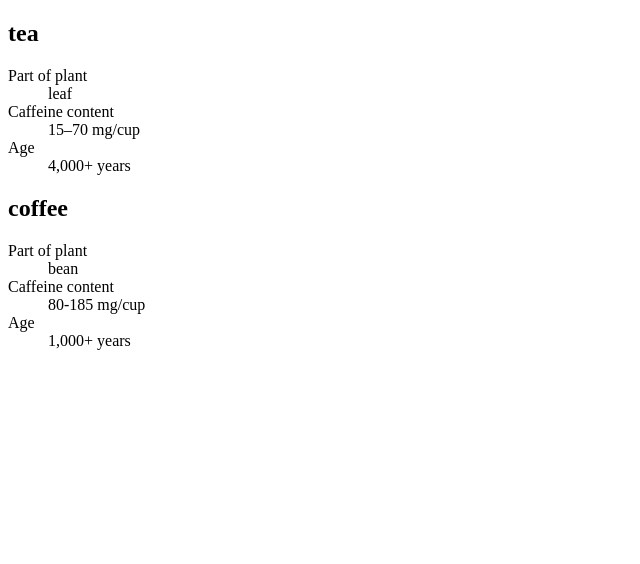
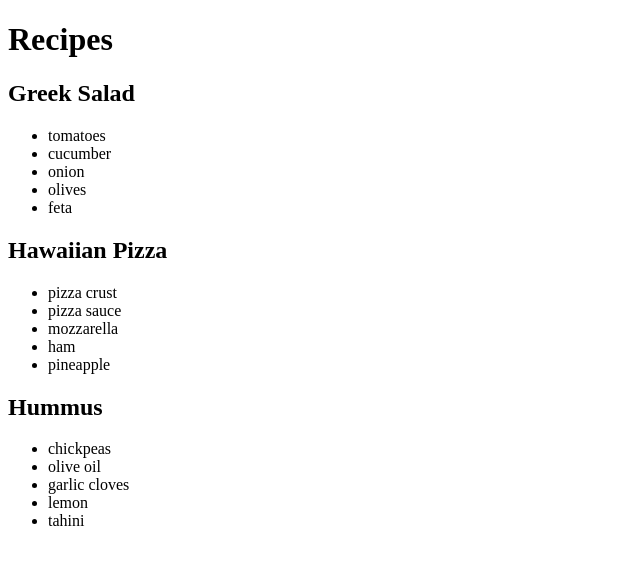
Before and after one commit to jadiel-bett/react, a React (Create React App) app: page / in a window 1280 px wide. Shown: the top 564 px of the page, without its empty margins (0-640 px from the left). Built offline with nearby package versions, Linux system fonts and the light colour scheme.

Commit message:
Lesson: Rendering Lists

```diff
--- a/src/App.js
+++ b/src/App.js
@@ -1,175 +1,207 @@
-/// 7th March 2024
+// 8th March 2024
+import { people } from './data.js';
+import { getImageUrl } from './utils.js';
+import { recipes } from './data.js';
 
-// Challenge: Passing JSX using 'children' prop
-function Card({children}) {
-  return(
-  <div className="card">
-    {children}
-  </div>
+// Challenge 1: Splitting a list into two
+
+export default function List() {
+  const chemists = people.filter((person)=> person.profession ==='chemist'?person:null);
+  const others = people.filter((person)=> person.profession ==='chemist'?null:person);
+  const chemistItems = chemists.map((person)=>{
+      return (
+      <li key={person.id}>
+        <img
+          src={getImageUrl(person)}
+          alt={person.name}
+        />
+        <p>
+          <b>{person.name}:</b>
+          {' ' + person.profession + ' '}
+          known for {person.accomplishment}
+        </p>
+      </li>
+      )
+    }
+  )
+  const otherItems = others.map((person)=>{
+    return (
+    <li key={person.id}>
+      <img
+        src={getImageUrl(person)}
+        alt={person.name}
+      />
+      <p>
+        <b>{person.name}:</b>
+        {' ' + person.profession + ' '}
+        known for {person.accomplishment}
+      </p>
+    </li>
+    )
+  }
+)
+  return (
+    <article>
+      <h1>Chemists</h1>
+      <ul>{chemistItems}</ul>
+      <h1>Everyone Else</h1>
+      <ul>{otherItems}</ul>
+    </article>
   );
-
 }
 
-export function Profile() {
-    return (
-      <div>
-        <Card>
-          <div className="card-content">
-            <h1>Photo</h1>
+// [ALTERNATIVE SOLUTION 1]
+
+let chemists = [];
+let everyoneElse = [];
+people.forEach(person => {
+  if (person.profession === 'chemist') {
+    chemists.push(person);
+  } else {
+    everyoneElse.push(person);
+  }
+});
+
+function ListSection({ title, people }) {
+  return (
+    <>
+      <h2>{title}</h2>
+      <ul>
+        {people.map(person =>
+          <li key={person.id}>
             <img
-              className="avatar"
-              src="https://i.imgur.com/OKS67lhm.jpg"
-              alt="Aklilu Lemma"
-              width={70}
-              height={70}
+              src={getImageUrl(person)}
+              alt={person.name}
             />
-          </div>
-        </Card>
-        <Card>
-        <div className="card-content">
-            <h1>About</h1>
-            <p>Aklilu Lemma was a distinguished Ethiopian scientist who discovered a natural treatment to schistosomiasis.</p>
-          </div>
-        </Card>
-      </div>
-    );
-  }
+            <p>
+              <b>{person.name}:</b>
+              {' ' + person.profession + ' '}
+              known for {person.accomplishment}
+            </p>
+          </li>
+        )}
+      </ul>
+    </>
+  );
+}
 
-
-// // Challenge 1: Show an icon for incomplete items with ? :
-// function Item({ name, isPacked }) {
+// export default function List() {
 //   return (
-//     <li className="item">
-//       {name} {isPacked ? '✅': '❌'}
-//     </li>
+//     <article>
+//       <h1>Scientists</h1>
+//       <ListSection
+//         title="Chemists"
+//         people={chemists}
+//       />
+//       <ListSection
+//         title="Everyone Else"
+//         people={everyoneElse}
+//       />
+//     </article>
 //   );
 // }
 
-// export default function PackingList() {
+
+/// [ALTERNATIVE SOLUTION 2]
+
+// function ListSection({ title, people }) {
 //   return (
-//     <section>
-//       <h1>Sally Ride's Packing List</h1>
+//     <>
+//       <h2>{title}</h2>
 //       <ul>
-//         <Item
-//           isPacked={true}
-//           name="Space suit"
-//         />
-//         <Item
-//           isPacked={true}
-//           name="Helmet with a golden leaf"
-//         />
-//         <Item
-//           isPacked={false}
-//           name="Photo of Tam"
-//         />
+//         {people.map(person =>
+//           <li key={person.id}>
+//             <img
+//               src={getImageUrl(person)}
+//               alt={person.name}
+//             />
+//             <p>
+//               <b>{person.name}:</b>
+//               {' ' + person.profession + ' '}
+//               known for {person.accomplishment}
+//             </p>
+//           </li>
+//         )}
 //       </ul>
-//     </section>
+//     </>
 //   );
 // }
 
-// Challenge 2 : Show the item importance with &&
-function Item({ name, importance }) {
+export function List2() {
+  const chemists = people.filter(person =>
+    person.profession === 'chemist'
+  );
+  const everyoneElse = people.filter(person =>
+    person.profession !== 'chemist'
+  );
   return (
-    <li className="item">
-      {name} {importance>0 && (<i>(Importance: {importance})</i>)}
-    </li>
-  );
-}
-
-export function PackingList() {
-  return (
-    <section>
-      <h1>Sally Ride's Packing List</h1>
-      <ul>
-        <Item
-          importance={9}
-          name="Space suit"
-        />
-        <Item
-          importance={0}
-          name="Helmet with a golden leaf"
-        />
-        <Item
-          importance={6}
-          name="Photo of Tam"
-        />
-      </ul>
-    </section>
-  );
-}
-
-// Challenge 3: Refactor a series of '? :' to 'if' and variables
-function Drink({ name }) {
-  let part = 'leaf';
-  let content = '15–70 mg/cup';
-  let age = '4,000+ years';
-
-  if (name === 'coffee'){
-    part = 'bean';
-    content = '80-185 mg/cup';
-    age = '1,000+ years';
-  }
-  return (
-    <section>
-      <h1>{name}</h1>
-      <dl>
-        <dt>Part of plant</dt>
-        <dd>{part}</dd>
-        <dt>Caffeine content</dt>
-        <dd>{content}</dd>
-        <dt>Age</dt>
-        <dd>{age}</dd>
-      </dl>
-    </section>
-  );
-}
-
-export default function DrinkList() {
-  return (
-    <div>
-      <Drink name="tea" />
-      <Drink name="coffee" />
-    </div>
+    <article>
+      <h1>Scientists</h1>
+      <ListSection
+        title="Chemists"
+        people={chemists}
+      />
+      <ListSection
+        title="Everyone Else"
+        people={everyoneElse}
+      />
+    </article>
   );
 }
 
 
-// ALTERNATIVE SOLUTION
-// const drinks = {
-//   tea: {
-//     part: 'leaf',
-//     caffeine: '15–70 mg/cup',
-//     age: '4,000+ years'
-//   },
-//   coffee: {
-//     part: 'bean',
-//     caffeine: '80–185 mg/cup',
-//     age: '1,000+ years'
-//   }
-// };
+/// [Challenge 2: Nested lists in one component]
+export function RecipeList() {
+  const recipeItem = recipes.map(
+    (recipe)=>
+    <div >
+      <h2>{recipe.name}</h2>
+      <ul>{
+        recipe.ingredients.map(
+          (ingredient)=>
+          <li>{ingredient}</li>
+        )
+        }
+      </ul>
+    </div>
+  )
+  return(
+    <div>
+      <h1>Recipes</h1>
+      {recipeItem}
+    </div>
+  )
+}
 
-// function Drink({ name }) {
-//   const info = drinks[name];
-//   return (
-//     <section>
-//       <h1>{name}</h1>
-//       <dl>
-//         <dt>Part of plant</dt>
-//         <dd>{info.part}</dd>
-//         <dt>Caffeine content</dt>
-//         <dd>{info.caffeine}</dd>
-//         <dt>Age</dt>
-//         <dd>{info.age}</dd>
-//       </dl>
-//     </section>
-//   );
-// }
+// [Challenge 3: Extracting a list item component]
 
-// export default function DrinkList() {
-//   return (
-//     <div>
-//       <Drink name="tea" />
-//       <Drink name="coffee" />
-//     </div>
-//   );
-// }
+function Recipe({id,name, ingredients}) {
+  return(
+    <div key={id}>
+          <h2>{name}</h2>
+          <ul>
+            {ingredients.map(ingredient =>
+              <li key={ingredient}>
+                {ingredient}
+              </li>
+            )}
+          </ul>
+        </div>
+  );
+}
+
+export function RecipeList2() {
+  return (
+    <div>
+      <h1>Recipes</h1>
+      {recipes.map(recipe =>
+        <Recipe
+          key={recipe.id}
+          id={recipe.id}
+          name={recipe.name}
+          ingredients={recipe.ingredients}
+        />
+      )}
+    </div>
+  );
+}
--- /dev/null
+++ b/src/data.js
@@ -0,0 +1,45 @@
+export const people = [{
+    id: 0,
+    name: 'Creola Katherine Johnson',
+    profession: 'mathematician',
+    accomplishment: 'spaceflight calculations',
+    imageId: 'MK3eW3A'
+  }, {
+    id: 1,
+    name: 'Mario José Molina-Pasquel Henríquez',
+    profession: 'chemist',
+    accomplishment: 'discovery of Arctic ozone hole',
+    imageId: 'mynHUSa'
+  }, {
+    id: 2,
+    name: 'Mohammad Abdus Salam',
+    profession: 'physicist',
+    accomplishment: 'electromagnetism theory',
+    imageId: 'bE7W1ji'
+  }, {
+    id: 3,
+    name: 'Percy Lavon Julian',
+    profession: 'chemist',
+    accomplishment: 'pioneering cortisone drugs, steroids and birth control pills',
+    imageId: 'IOjWm71'
+  }, {
+    id: 4,
+    name: 'Subrahmanyan Chandrasekhar',
+    profession: 'astrophysicist',
+    accomplishment: 'white dwarf star mass calculations',
+    imageId: 'lrWQx8l'
+  }];
+
+export const recipes = [{
+    id: 'greek-salad',
+    name: 'Greek Salad',
+    ingredients: ['tomatoes', 'cucumber', 'onion', 'olives', 'feta']
+  }, {
+    id: 'hawaiian-pizza',
+    name: 'Hawaiian Pizza',
+    ingredients: ['pizza crust', 'pizza sauce', 'mozzarella', 'ham', 'pineapple']
+  }, {
+    id: 'hummus',
+    name: 'Hummus',
+    ingredients: ['chickpeas', 'olive oil', 'garlic cloves', 'lemon', 'tahini']
+  }];
--- a/src/index.js
+++ b/src/index.js
@@ -1,10 +1,10 @@
 import React from 'react';
 import ReactDOM from 'react-dom/client';
-import DrinkList from './App';
+import  {  RecipeList2 } from './App';
 
 const root = ReactDOM.createRoot(document.getElementById('root'));
 root.render(
   <React.StrictMode>
-    <DrinkList />
+    <RecipeList2 />
   </React.StrictMode>
 );
--- /dev/null
+++ b/src/utils.js
@@ -0,0 +1,7 @@
+export function getImageUrl(person) {
+    return (
+      'https://i.imgur.com/' +
+      person.imageId +
+      's.jpg'
+    );
+  }
```
